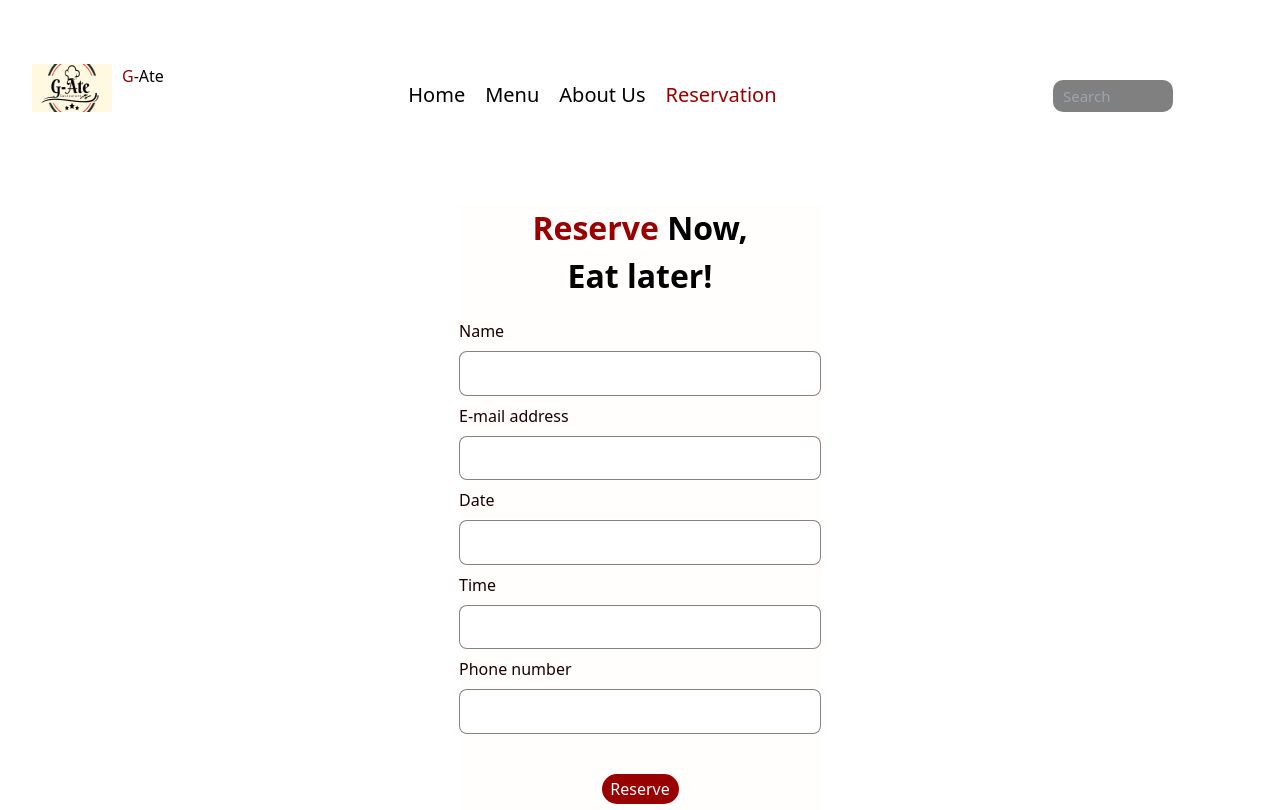
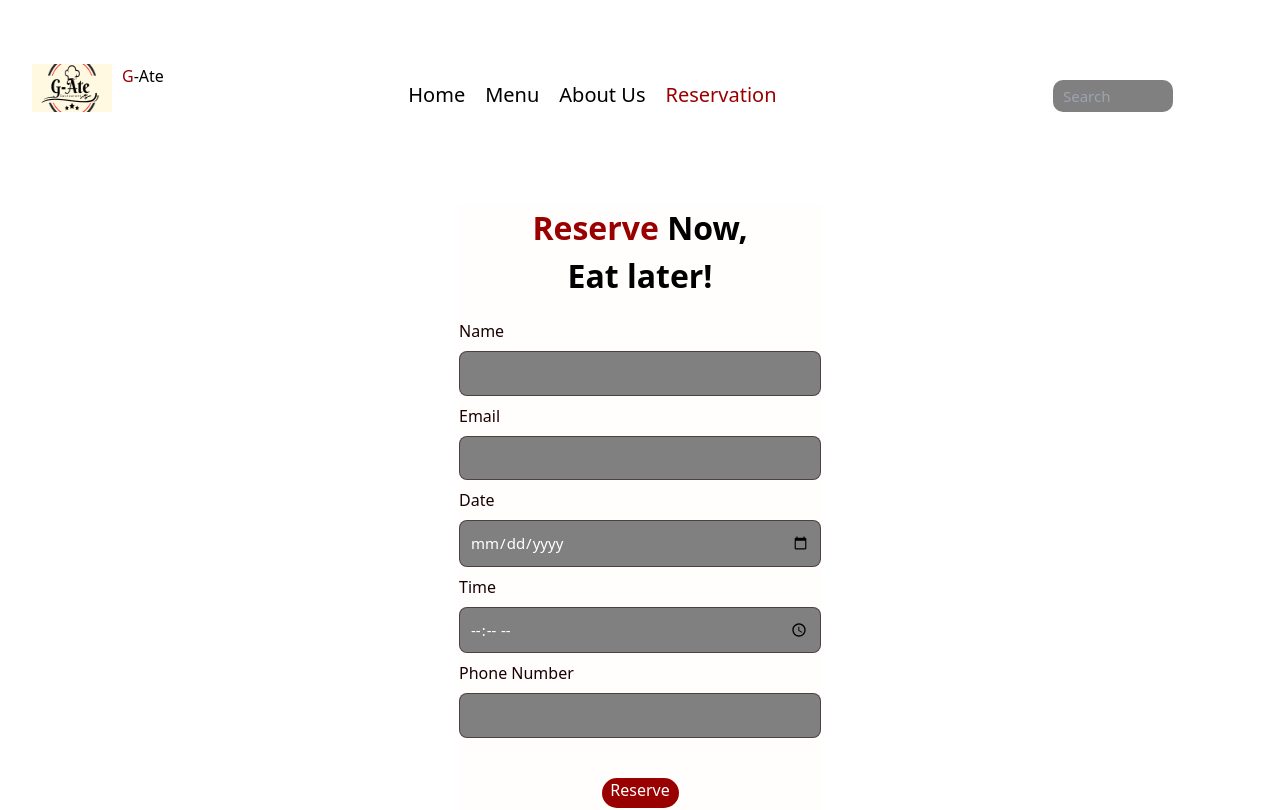
Before and after one commit to ukinebo1/group8-project, a React (Vite) app: page /reservation in a window 1280 px wide. Shown: the top 810 px of the page. Built offline with nearby package versions, Linux system fonts and the light colour scheme.

Commit message:
consumed the api from the backend so that the reservation details can be save and sent to the user

```diff
--- a/src/App.jsx
+++ b/src/App.jsx
@@ -13,6 +13,7 @@ import Footer from './pages/Footer-pg'
  import NotFound from './pages/NotFound'
  import Rootlayout from './Layouts/RootLayout'
 import SeeMore from './pages/SeeMore'
+import ReservationForm from './Components/Form/Form'
 
 
 function App() {
@@ -22,7 +23,7 @@ createBrowserRouter(createRoutesFromElements(
     <Route index  element={<Home/>}/>
     <Route path='menu' element={<Menu/>}/>
     <Route path='about us' element={<AboutUs/> }/>
-    <Route path='reservation' element={<Reservation/>}>
+    <Route path='reservation' element={<ReservationForm/>}>
 
      </Route>
 
--- a/src/Components/Form/Form.css
+++ b/src/Components/Form/Form.css
@@ -45,7 +45,7 @@
   }
   form>input{
       margin: 8px 0px;
-      background: #fff;
+      /* background: #fff; */
       border-radius: 8px;
       border: 1px solid #1A000080;
       outline: none;
--- a/src/Components/Form/Form.jsx
+++ b/src/Components/Form/Form.jsx
@@ -1,7 +1,48 @@
-import React from 'react'
+import React, { useState } from 'react';
 import './Form.css'
 
-function Form() {
+function ReservationForm() {
+  const [name, setName] = useState('');
+  const [email, setEmail] = useState('');
+  const [date, setDate] = useState('');
+  const [time, setTime] = useState('');
+  const [phoneNumber, setPhoneNumber] = useState('');
+  const [isSubmitting, setIsSubmitting] = useState(false); // Track form submission state
+
+  const handleSubmit = async (e) => {
+    e.preventDefault();
+
+    setIsSubmitting(true); // Set loading state
+
+    try {
+      const response = await fetch('https://g-ate-resturant.onrender.com', {
+        method: 'POST',
+        body: JSON.stringify({ name, email, date, time, phoneNumber }),
+        headers: { 'Content-Type': 'application/json' },
+      });
+
+      if (!response.ok) {
+        throw new Error(`Reservation submission failed with ${response.status}`);
+      }
+
+      const data = await response.json();
+
+      if (data.success) {
+        console.log('Reservation successful:', data);
+        // Show a success message to the user (e.g., modal or toast)
+        alert("Successful")
+      } else {
+        console.warn('API response failed:', data);
+        // Handle API-specific errors (e.g., display an error message to the user)
+      }
+    } catch (error) {
+      console.error('Error submitting reservation:', error);
+      // Display a generic error message to the user
+    } finally {
+      setIsSubmitting(false); // Reset loading state after submission
+    }
+  };
+
   return (
     <div className='formContainer'>
         <div className='formDetails'>
@@ -10,23 +51,60 @@ function Form() {
         <br />
         Eat later!
       </h1>
-      <form action="">
-        <label htmlFor="name" className='label'>Name</label>
-        <br />
-        <input type="text" /> <br />
-        <label htmlFor="people">E-mail address</label> <br />
-        <input type="text" /> <br />
-        <label htmlFor="text">Date</label> <br />
-        <input type="text" /> <br />
-        <label htmlFor="time">Time</label> <br />
-        <input type="text"  /> <br />
-        <label htmlFor="number">Phone number</label> <br />
-        <input type="text" /> <br />
-        <button className='button'>Reserve</button>
-      </form>
-      </div>
+    <form onSubmit={handleSubmit}>
+
+      <label htmlFor="name" className='label'>Name</label>
+      <input
+        type="text"
+        id="name"
+        value={name}
+        onChange={(e) => setName(e.target.value)}
+        required
+      />
+
+      <label htmlFor="email">Email</label>
+      <input
+        type="email"
+        id="email"
+        value={email}
+        onChange={(e) => setEmail(e.target.value)}
+        required
+      />
+
+      <label htmlFor="date">Date</label>
+      <input
+        type="date" // Use a date picker if needed
+        id="date"
+        value={date}
+        onChange={(e) => setDate(e.target.value)}
+        required
+      />
+
+      <label htmlFor="time">Time</label>
+      <input
+        type="time" // Use a time picker if needed
+        id="time"
+        value={time}
+        onChange={(e) => setTime(e.target.value)}
+        required
+      />
+
+      <label htmlFor="phoneNumber">Phone Number</label>
+      <input
+        type="tel"
+        id="phoneNumber"
+        value={phoneNumber}
+        onChange={(e) => setPhoneNumber(e.target.value)}
+        required
+      />
+
+      <button type="submit" disabled={isSubmitting}>
+        {isSubmitting ? 'Submitting...' : 'Reserve Now'}
+      </button>
+    </form>
     </div>
-  )
+    </div>
+  );
 }
 
-export default Form
+export default ReservationForm;
--- a/src/pages/Reservation.jsx
+++ b/src/pages/Reservation.jsx
@@ -1,10 +1,11 @@
-import Form from "../Components/Form/Form"
+import ReservationForm from "../Components/Form/Form"
+// import Form from "../Components/Form/Form"
 
 
 const Reservation = () => {
     return (
       <div>
-      <Form />
+      <ReservationForm />
 
       <p>
 
```
Also changed, not shown: src/Components/form.md (added, +68 -0 lines).
